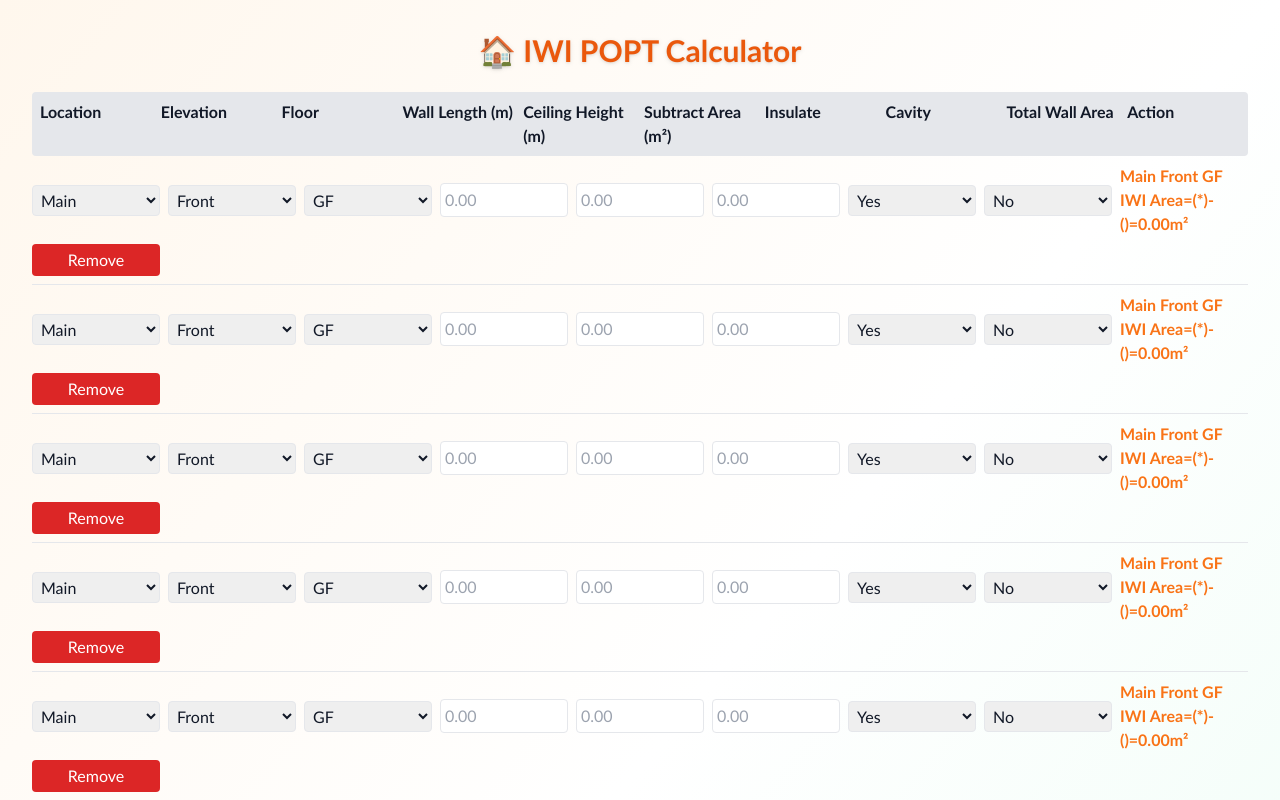
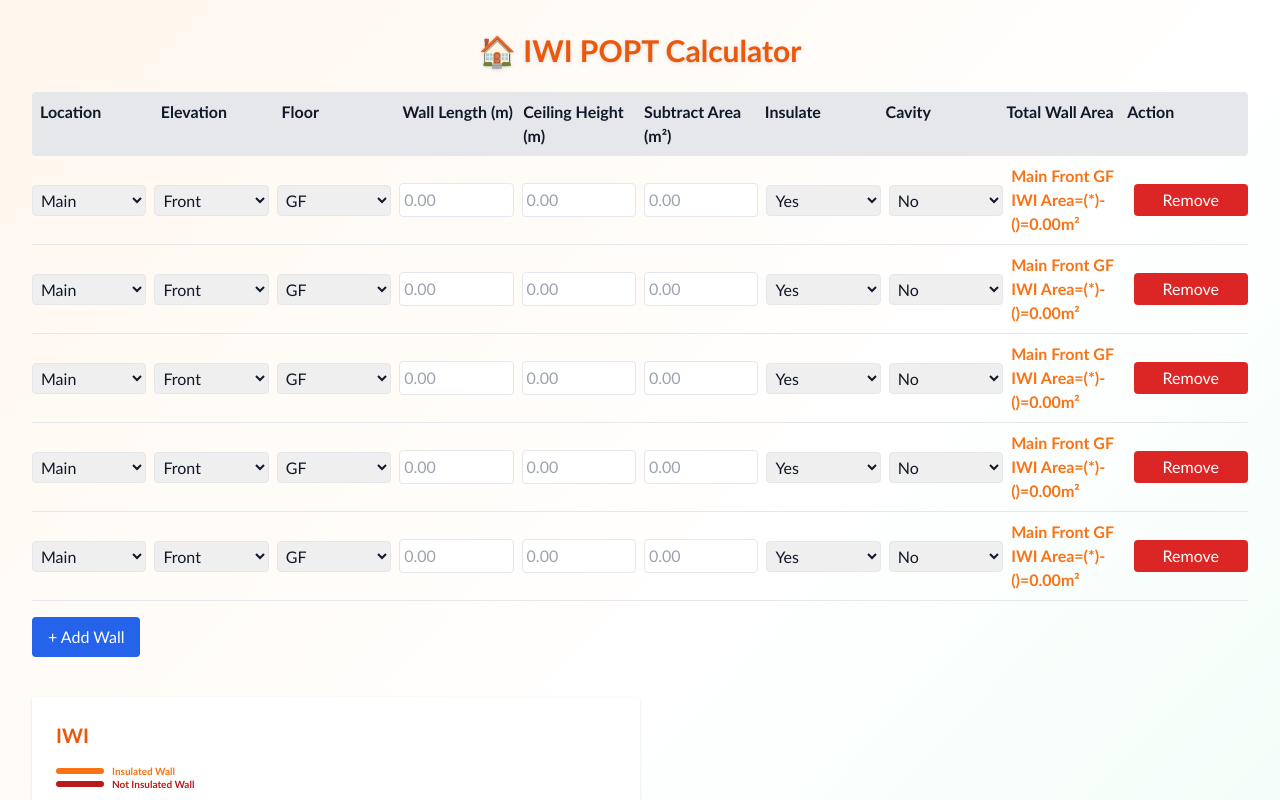
Before and after one commit to HameyDev/popt-calculator, a Next.js app: page / in a window 1280 px wide. Shown: the top 800 px of the page. Built offline with nearby package versions, Linux system fonts and the light colour scheme.

Commit message:
Update page.js

```diff
--- a/src/app/page.js
+++ b/src/app/page.js
@@ -118,7 +118,7 @@ export default function IWICalculator() {
           return (
             <div
               key={index}
-              className="min-w-[900px] grid grid-cols-9 gap-2 items-center border-b py-2"
+              className="min-w-[900px] grid grid-cols-10 gap-2 items-center border-b py-2"
             >
               <select
                 value={wall.location}
```
